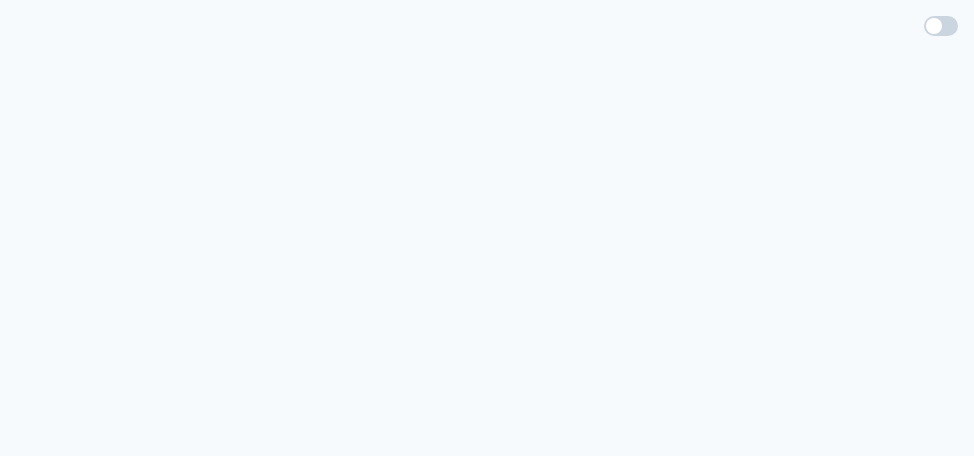
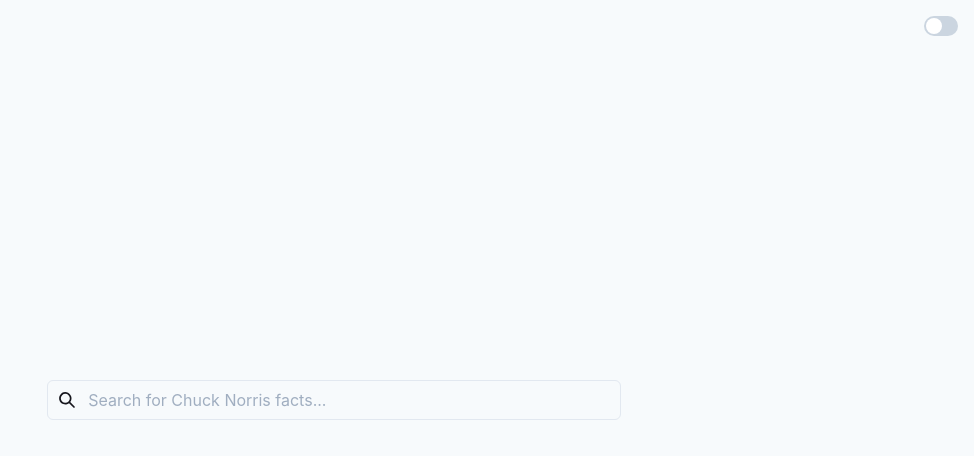
Before and after one commit to TGlide/chuck-norris-facts-nextjs, a Next.js app: page / in a window 1280 px wide. Shown: the top 456 px of the page, without its empty margins (306-1280 px from the left). Built offline with nearby package versions, Linux system fonts and the light colour scheme.

Commit message:
feat: add search bar

```diff
--- a/src/components/Container.tsx
+++ b/src/components/Container.tsx
@@ -1,19 +1,26 @@
-import { Flex, useColorMode, FlexProps } from '@chakra-ui/react'
+import {
+  Box,
+  Container as ChakraContainer,
+  FlexProps,
+  useColorMode,
+} from "@chakra-ui/react";
 
-export const Container = (props: FlexProps) => {
-  const { colorMode } = useColorMode()
+const Container = (props: FlexProps) => {
+  const { colorMode } = useColorMode();
 
-  const bgColor = { light: 'gray.50', dark: 'gray.900' }
+  const bgColor = { light: "gray.50", dark: "gray.900" };
 
-  const color = { light: 'black', dark: 'white' }
+  const color = { light: "black", dark: "white" };
   return (
-    <Flex
-      direction="column"
-      alignItems="center"
-      justifyContent="flex-start"
-      bg={bgColor[colorMode]}
-      color={color[colorMode]}
-      {...props}
-    />
-  )
-}
+    <Box bg={bgColor[colorMode]} color={color[colorMode]}>
+      <ChakraContainer
+        display="flex"
+        flexDirection="column"
+        justifyContent="center"
+        alignItems="center"
+        {...props}
+      />
+    </Box>
+  );
+};
+export default Container;
--- a/src/components/DarkModeSwitch.tsx
+++ b/src/components/DarkModeSwitch.tsx
@@ -1,8 +1,8 @@
-import { useColorMode, Switch } from '@chakra-ui/react'
+import { useColorMode, Switch } from "@chakra-ui/react";
 
-export const DarkModeSwitch = () => {
-  const { colorMode, toggleColorMode } = useColorMode()
-  const isDark = colorMode === 'dark'
+const DarkModeSwitch = () => {
+  const { colorMode, toggleColorMode } = useColorMode();
+  const isDark = colorMode === "dark";
   return (
     <Switch
       position="fixed"
@@ -12,5 +12,6 @@ export const DarkModeSwitch = () => {
       isChecked={isDark}
       onChange={toggleColorMode}
     />
-  )
-}
+  );
+};
+export default DarkModeSwitch;
--- /dev/null
+++ b/src/components/SearchBar.tsx
@@ -0,0 +1,18 @@
+import { SearchIcon } from "@chakra-ui/icons";
+import { Input, InputGroup, InputLeftElement } from "@chakra-ui/react";
+import React from "react";
+
+interface SearchBarProps {}
+
+const SearchBar: React.FC<SearchBarProps> = ({}) => {
+  return (
+    <InputGroup>
+      <InputLeftElement pointerEvents="none">
+        <SearchIcon />
+      </InputLeftElement>
+      <Input placeholder="Search for Chuck Norris facts..." />
+    </InputGroup>
+  );
+};
+
+export default SearchBar;
--- a/src/pages/index.tsx
+++ b/src/pages/index.tsx
@@ -1,8 +1,10 @@
-import { Container } from "../components/Container";
-import { DarkModeSwitch } from "../components/DarkModeSwitch";
+import Container from "../components/Container";
+import DarkModeSwitch from "../components/DarkModeSwitch";
+import SearchBar from "../components/SearchBar";
 
 const Index = () => (
   <Container height="100vh">
+    <SearchBar />
     <DarkModeSwitch />
   </Container>
 );
```
